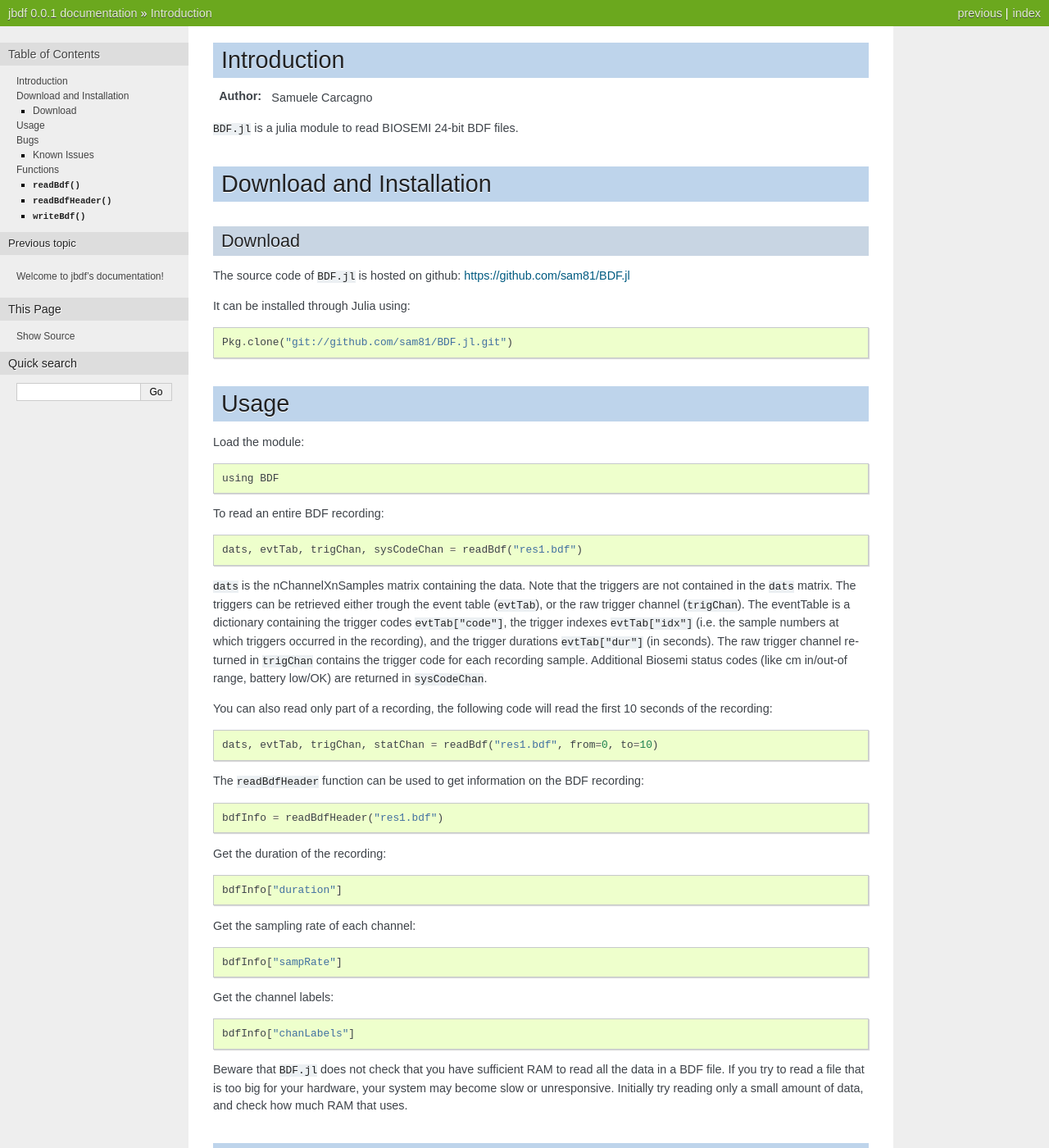
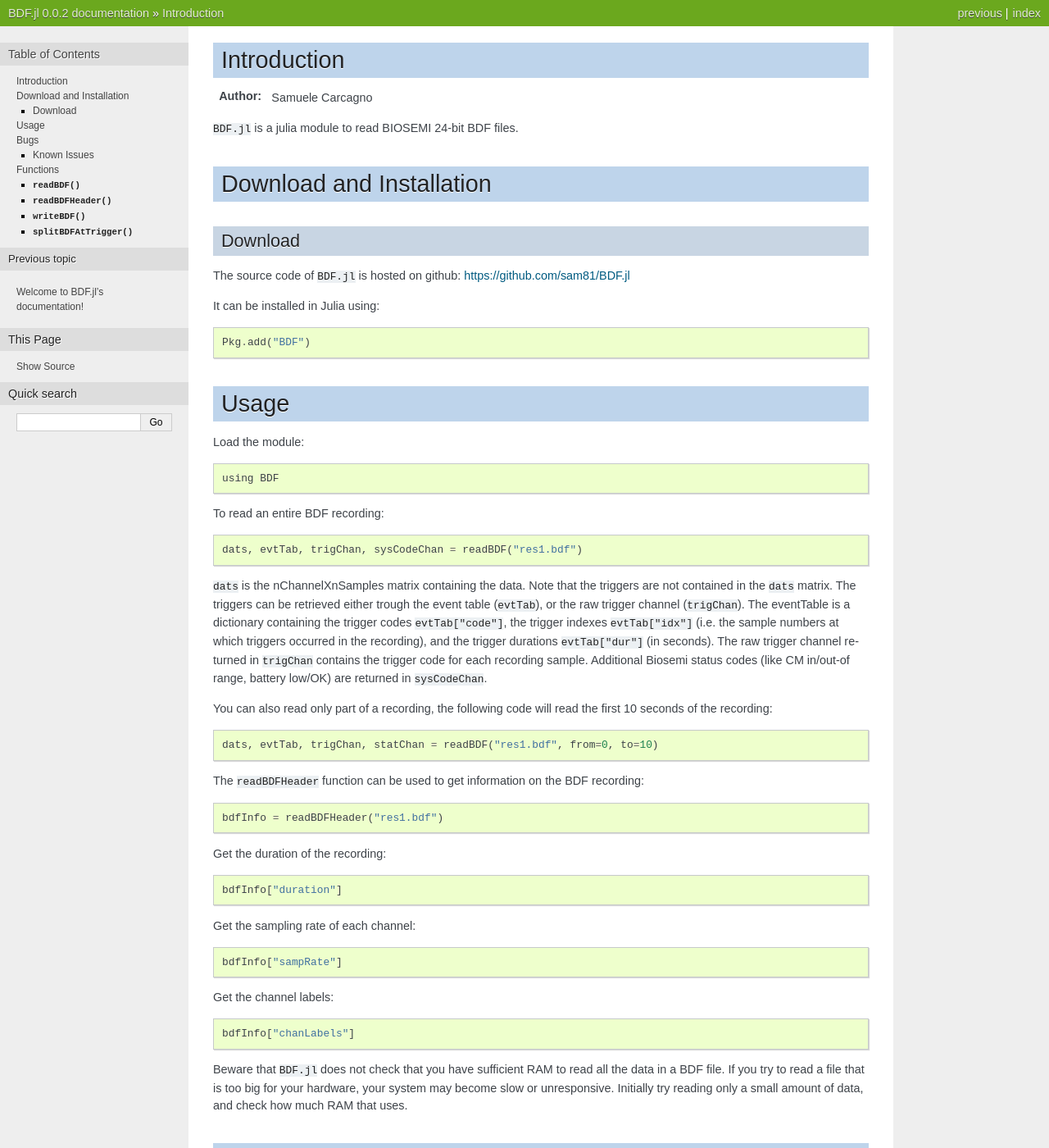
Before and after one commit to sam81/BDF.jl, a Sphinx documentation site: the page built from doc/intro.rst, in a window 1280 px wide and 1400 px high. Shown: the whole window at 82% size. Built offline with Sphinx 7.4.7, drawn with Linux system fonts in a browser that asks for light colours; some of the changed text lies outside the part shown.

Commit message:
Capitilize BDF acronym in function names. Add documentation for  function

```diff
--- a/doc/conf.py
+++ b/doc/conf.py
@@ -50,17 +50,17 @@
 master_doc = 'index'
 
 # General information about the project.
-project = 'jbdf'
-copyright = '2013, Samuele Carcagno'
+project = 'BDF.jl'
+copyright = '2013-14, Samuele Carcagno'
 
 # The version info for the project you're documenting, acts as replacement for
 # |version| and |release|, also used in various other places throughout the
 # built documents.
 #
 # The short X.Y version.
-version = '0.0.1'
+version = '0.0.2'
 # The full version, including alpha/beta/rc tags.
-release = '0.0.1'
+release = '0.0.2'
 
 # The language for content autogenerated by Sphinx. Refer to documentation
 # for a list of supported languages.
@@ -174,7 +174,7 @@
 #html_file_suffix = None
 
 # Output file base name for HTML help builder.
-htmlhelp_basename = 'jbdfdoc'
+htmlhelp_basename = 'bdfdoc'
 
 
 # -- Options for LaTeX output --------------------------------------------------
@@ -193,7 +193,7 @@
 # Grouping the document tree into LaTeX files. List of tuples
 # (source start file, target name, title, author, documentclass [howto/manual]).
 latex_documents = [
-  ('index', 'jbdf.tex', 'jbdf Documentation',
+  ('index', 'bdf.tex', 'BDF Documentation',
    'Samuele Carcagno', 'manual'),
 ]
 
@@ -223,7 +223,7 @@
 # One entry per manual page. List of tuples
 # (source start file, name, description, authors, manual section).
 man_pages = [
-    ('index', 'jbdf', 'jbdf Documentation',
+    ('index', 'BDF', 'BDF Documentation',
      ['Samuele Carcagno'], 1)
 ]
 
@@ -237,8 +237,8 @@
 # (source start file, target name, title, author,
 #  dir menu entry, description, category)
 texinfo_documents = [
-  ('index', 'jbdf', 'jbdf Documentation',
-   'Samuele Carcagno', 'jbdf', 'One line description of project.',
+  ('index', 'BDF', 'BDF Documentation',
+   'Samuele Carcagno', 'BDF', 'One line description of project.',
    'Miscellaneous'),
 ]
 
@@ -255,7 +255,7 @@
 # -- Options for Epub output ---------------------------------------------------
 
 # Bibliographic Dublin Core info.
-epub_title = 'jbdf'
+epub_title = 'bdf.jl'
 epub_author = 'Samuele Carcagno'
 epub_publisher = 'Samuele Carcagno'
 epub_copyright = '2013, Samuele Carcagno'
--- a/doc/index.rst
+++ b/doc/index.rst
@@ -3,7 +3,7 @@
    You can adapt this file completely to your liking, but it should at least
    contain the root `toctree` directive.
 
-Welcome to jbdf's documentation!
+Welcome to BDF.jl's documentation!
 ================================
 
 Contents:
--- a/doc/intro.rst
+++ b/doc/intro.rst
@@ -17,9 +17,9 @@
 The source code of ``BDF.jl`` is hosted on
 github: https://github.com/sam81/BDF.jl
 
-It can be installed through Julia using::
+It can be installed in Julia using::
 
-    Pkg.clone("git://github.com/sam81/BDF.jl.git")
+    Pkg.add("BDF")
 
 ******
 Usage
@@ -30,7 +30,7 @@
 
 To read an entire BDF recording::
 
-    dats, evtTab, trigChan, sysCodeChan = readBdf("res1.bdf")
+    dats, evtTab, trigChan, sysCodeChan = readBDF("res1.bdf")
 
 ``dats`` is the nChannelXnSamples matrix containing the data. Note that the
 triggers are not contained in the ``dats`` matrix. The triggers can be retrieved
@@ -39,16 +39,16 @@
 the trigger indexes ``evtTab["idx"]`` (i.e. the sample numbers at which triggers
 occurred in the recording), and the trigger durations ``evtTab["dur"]`` (in seconds).
 The raw trigger channel returned in ``trigChan`` contains the trigger code for each recording sample.
-Additional Biosemi status codes (like cm in/out-of range, battery low/OK) are returned in ``sysCodeChan``.
+Additional Biosemi status codes (like CM in/out-of range, battery low/OK) are returned in ``sysCodeChan``.
 
 You can also read only part of a recording, the following code will read the first 10 seconds of the recording::
 
-    dats, evtTab, trigChan, statChan = readBdf("res1.bdf", from=0, to=10)
+    dats, evtTab, trigChan, statChan = readBDF("res1.bdf", from=0, to=10)
 
 
-The ``readBdfHeader`` function can be used to get information on the BDF recording::
+The ``readBDFHeader`` function can be used to get information on the BDF recording::
 
-    bdfInfo = readBdfHeader("res1.bdf")
+    bdfInfo = readBDFHeader("res1.bdf")
 
 
 Get the duration of the recording::
@@ -79,13 +79,15 @@
 Known Issues
 ============
 
-None
+No particular attention has been given to decoding the information stored in the
+``sysCodeChan`` (like CM in/out-of range, battery low/OK), suggestions on how to
+handle this are welcome.
 
 *********
 Functions
 *********
 
-.. function:: readBdf(fname::String; from::Real=0, to::Real=-1)
+.. function:: readBDF(fname::String; from::Real=0, to::Real=-1)
 
    Read the data from a BDF file
 
@@ -114,9 +116,9 @@
 
    Examples::
 
-          dats, evtTab, trigChan, sysChan = readBdf("res1.bdf")
+          dats, evtTab, trigChan, sysChan = readBDF("res1.bdf")
 
-.. function:: readBdfHeader(fname::String)
+.. function:: readBDFHeader(fname::String)
 
    Read the headerof a BDF file
 
@@ -178,10 +180,10 @@
 
    Examples::
 
-     bdfInfo = readBdfHeader("res1.bdf")
+     bdfInfo = readBDFHeader("res1.bdf")
      sampRate = bdfInfo["sampRate"][1]
 
-.. function:: writeBdf(fname::String, data, trigChan, statusChan, sampRate; subjID="", recID="", startDate="",  startTime="", versionDataFormat="24BIT", chanLabels=["" for i=1:size(data)[1]], transducer=["" for i=1:size(data)[1]], physDim=["" for i=1:size(data)[1]], physMin=[-262144 for i=1:size(data)[1]], physMax=[262144 for i=1:size(data)[1]], prefilt=["" for i=1:size(data)[1]])
+.. function:: writeBDF(fname::String, data, trigChan, statusChan, sampRate; subjID="", recID="", startDate="",  startTime="", versionDataFormat="24BIT", chanLabels=["" for i=1:size(data)[1]], transducer=["" for i=1:size(data)[1]], physDim=["" for i=1:size(data)[1]], physMin=[-262144 for i=1:size(data)[1]], physMax=[262144 for i=1:size(data)[1]], prefilt=["" for i=1:size(data)[1]])
 
 
    Write a BDF file
@@ -225,7 +227,7 @@
       the corresponding BDF fields will be left empty or filled with defaults arguments.
 
       Data records are written in 1-second units. If the number of data points passed to
-      `writeBdf` is not an integer multiple of the sampling rate the data array, as well
+      ``writeBDF`` is not an integer multiple of the sampling rate the data array, as well
       as the trigger and status channel arrays will be padded with zeros to fill the last
       data record before it is written to disk.
 
@@ -235,8 +237,22 @@
     dats = rand(2, sampRate*10)
     trigs = rand(1:255, sampRate*10)
     statChan = rand(1:255, sampRate*10)
-    writeBdf("bdfRec.bdf", dats, trigs, statChan, sampRate)
+    writeBDF("bdfRec.bdf", dats, trigs, statChan, sampRate)
 
     #add date and time info
-    writeBdf("bdfRec.bdf", dats, trigs, statChan, sampRate, startDate="23.06.14",
+    writeBDF("bdfRec.bdf", dats, trigs, statChan, sampRate, startDate="23.06.14",
              startTime="10.18.19")
+
+.. function:: splitBDFAtTrigger(fname::String, trigger::Int; from::Real=0, to::Real=-1)
+
+   Split a BDF file at points marked by a trigger into multiple files
+
+   Args:
+       fname:
+          Name of the BDF file to split.
+       trigger:
+          The trigger marking the split points.
+       from:
+          Start time of data chunk to read (seconds).
+       to:
+          End time of data chunk to read (seconds).
```
Also changed, not shown: README.md (+2 -2 lines), 1 other file.
